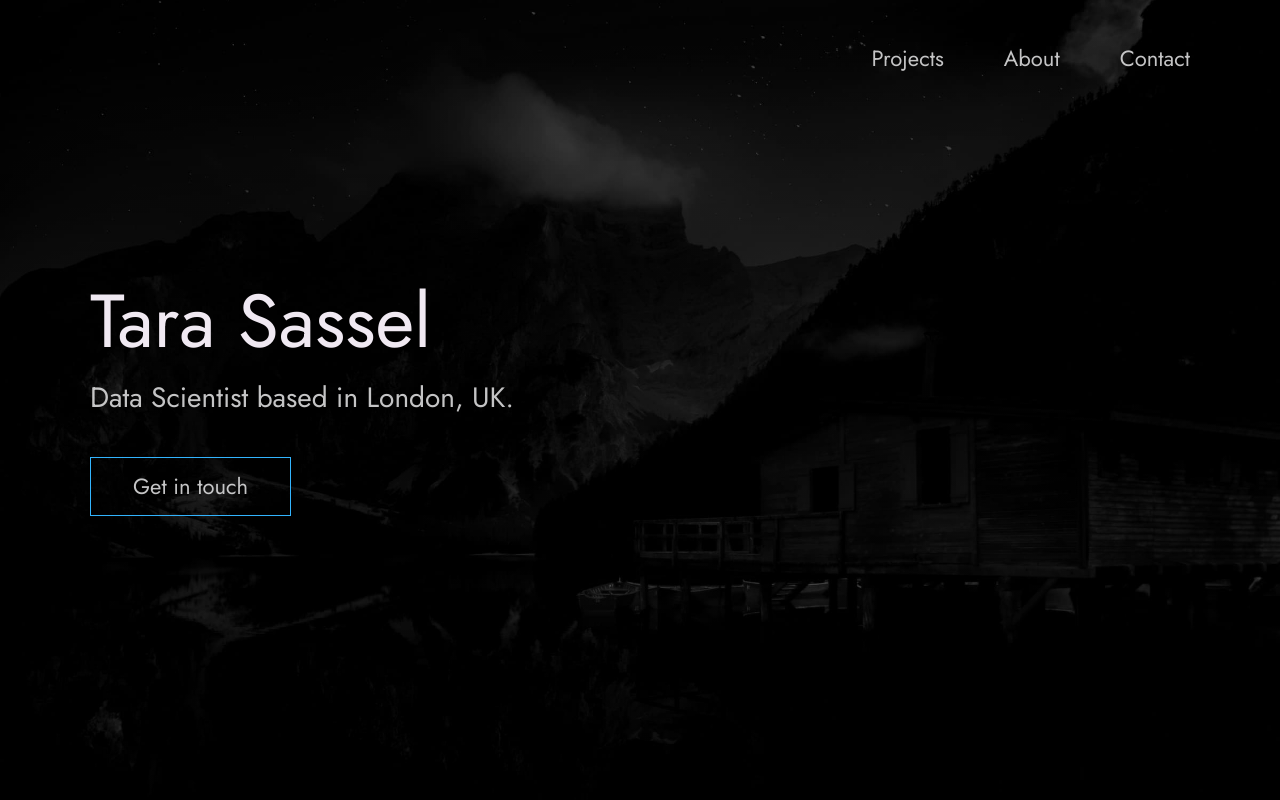
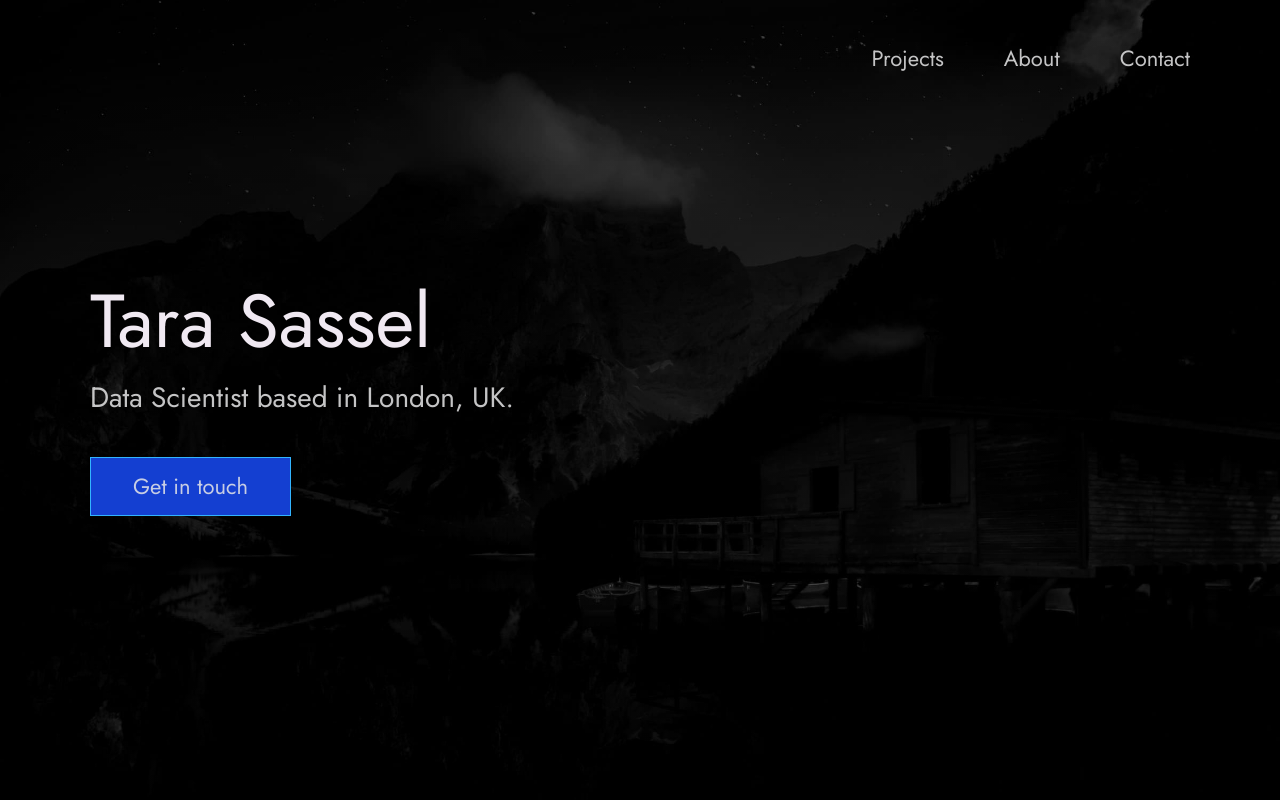
Before and after one commit to TaraSassel/Portfolio, a plain HTML site: page index.html in a window 1280 px wide. Shown: the top 800 px of the page. Drawn offline with Linux system fonts and the light colour scheme.

Commit message:
cahnged blue button

```diff
--- a/index.css
+++ b/index.css
@@ -38,6 +38,7 @@
     --blue: #33b5ff;
     --white: #f0e9f2;
     --white-1: #e5e5e6da;
+    --darkblue: #143fd1;
 
 
     --container-max-width: 1180px;
@@ -243,11 +244,11 @@ body:not(.user-is-tabbing) a:focus {
 .btn:hover::after,
 .btn:focus::after {
     right: 0;
-    background: var(--blue);
+    background: var(--darkblue);
 }
 
 .btn--blue {
-    background: var(--blue);
+    background: var(--darkblue);
     transition: all 0.2s;
 }
 
--- a/index.html
+++ b/index.html
@@ -59,7 +59,7 @@
         </h1>
         <!-- Put a small paragraph about yourself -->
         <p>Data Scientist based in London, UK.</p>
-        <a href="#contact" class="btn btn--black">Get in touch</a>
+        <a href="#contact" class="btn btn--blue">Get in touch</a>
       </div>
     </div>
   </header>
```
